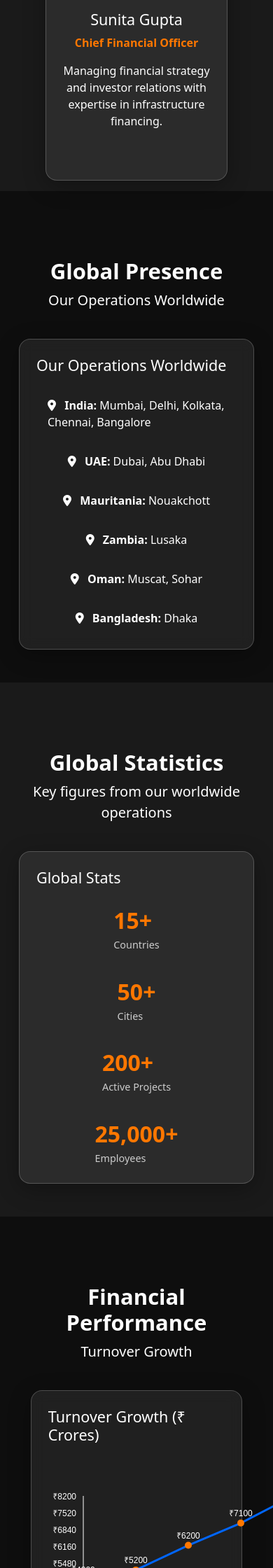
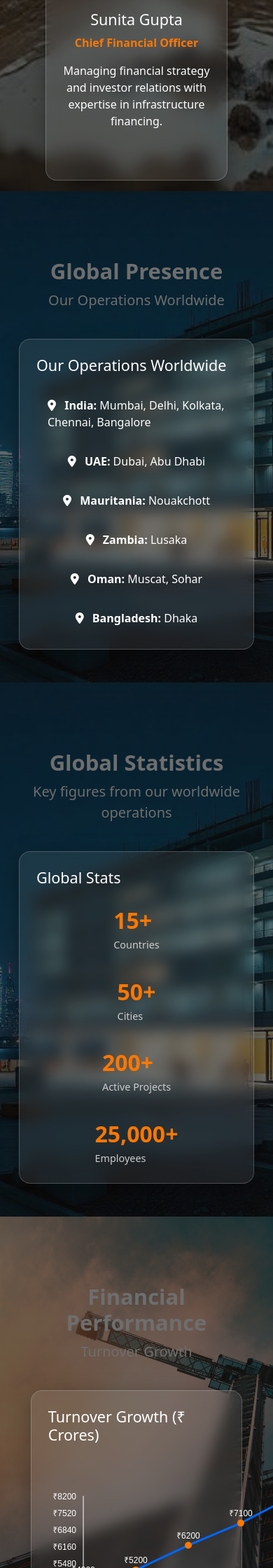
Before and after one commit to priyanshu-creator380/randc, a PHP site: page /about.php in a window 390 px wide; the page is wider, and only the part inside the window is pictured. Shown: the part 3668-5908 px from the top of that part at 70% size. Run offline with PHP 8.4, Linux system fonts and the light colour scheme; some libraries are stand-ins or nearby versions.

Commit message:
added imgs and modified code for index about and projects page

```diff
--- a/about.php
+++ b/about.php
@@ -160,7 +173,20 @@
 
         /* Management Team */
         #management-team {
-            background-color: #1a1a1a;
+            background-image: url('./imgs/1.jpeg');
+            background-size: cover;
+            background-position: center;
+            background-repeat: no-repeat;
+        }
+        #management-team::before {
+            content: "";
+            position: absolute;
+            top: 0;
+            left: 0;
+            width: 100%;
+            height: 100%;
+            background-color: rgba(14, 14, 14, 0.6); /* Dark overlay */
+            z-index: 1;
         }
 
         .team-card {
@@ -189,8 +215,22 @@
         }
 
         /* Global Operations Section */
+
         #global-operations-section {
-            background-color: #0e0e0e;
+            background-image: url('./imgs/4.jpeg');
+            background-size: cover;
+            background-position: center;
+            background-repeat: no-repeat;
+        }
+        #global-operations-section::before {
+            content: "";
+            position: absolute;
+            top: 0;
+            left: 0;
+            width: 100%;
+            height: 100%;
+            background-color: rgba(14, 14, 14, 0.6); /* Dark overlay */
+            z-index: 1;
         }
         .country-item {
             padding: 0.5rem 0;
@@ -198,8 +238,23 @@
         }
 
         /* Global Stats Section */
+
+
         #global-stats-section {
-            background-color: #1a1a1a;
+            background-image: url('./imgs/4.jpeg');
+            background-size: cover;
+            background-position: center;
+            background-repeat: no-repeat;
+        }
+        #global-stats-section::before {
+            content: "";
+            position: absolute;
+            top: 0;
+            left: 0;
+            width: 100%;
+            height: 100%;
+            background-color: rgba(14, 14, 14, 0.6); /* Dark overlay */
+            z-index: 1;
         }
         .stat-number {
             font-size: 2.5rem;
@@ -216,10 +271,40 @@
         #financial-chart-section {
             background-color: #0e0e0e;
         }
+        #financial-chart-section {
+            background-image: url('./imgs/6.jpg');
+            background-size: cover;
+            background-position: center;
+            background-repeat: no-repeat;
+        }
+        #financial-chart-section::before {
+            content: "";
+            position: absolute;
+            top: 0;
+            left: 0;
+            width: 100%;
+            height: 100%;
+            background-color: rgba(14, 14, 14, 0.6); /* Dark overlay */
+            z-index: 1;
+        }
 
         /* Financial Highlights Section */
+
         #financial-highlights-section {
-            background-color: #1a1a1a;
+            background-image: url('./imgs/7.jpg');
+            background-size: cover;
+            background-position: center;
+            background-repeat: no-repeat;
+        }
+        #financial-highlights-section::before {
+            content: "";
+            position: absolute;
+            top: 0;
+            left: 0;
+            width: 100%;
+            height: 100%;
+            background-color: rgba(14, 14, 14, 0.6); /* Dark overlay */
+            z-index: 1;
         }
 
         .highlight-value {
```
Also changed, not shown: other parts of about.php (+52 -27 lines), index.php (+42 -35 lines), projects.php (+66 -66 lines). Lines whose indentation alone changed are shown as unchanged.
